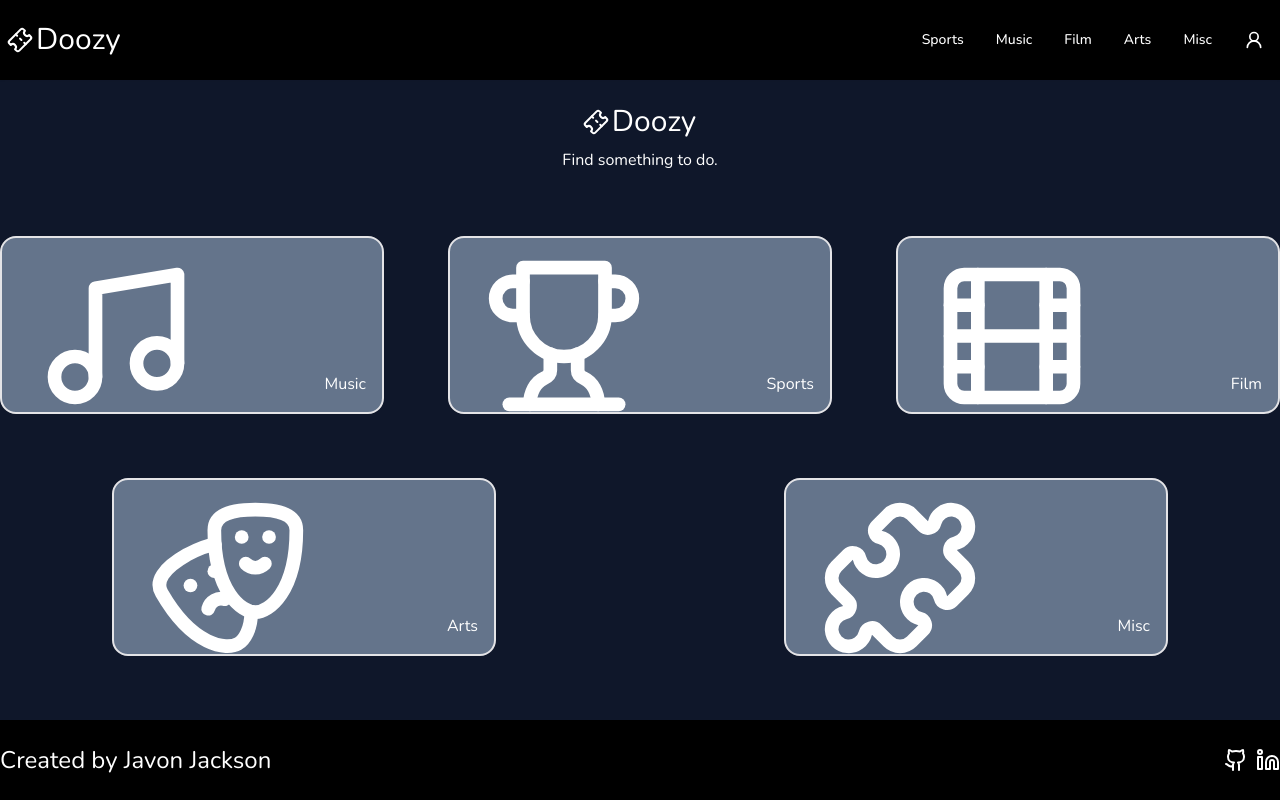
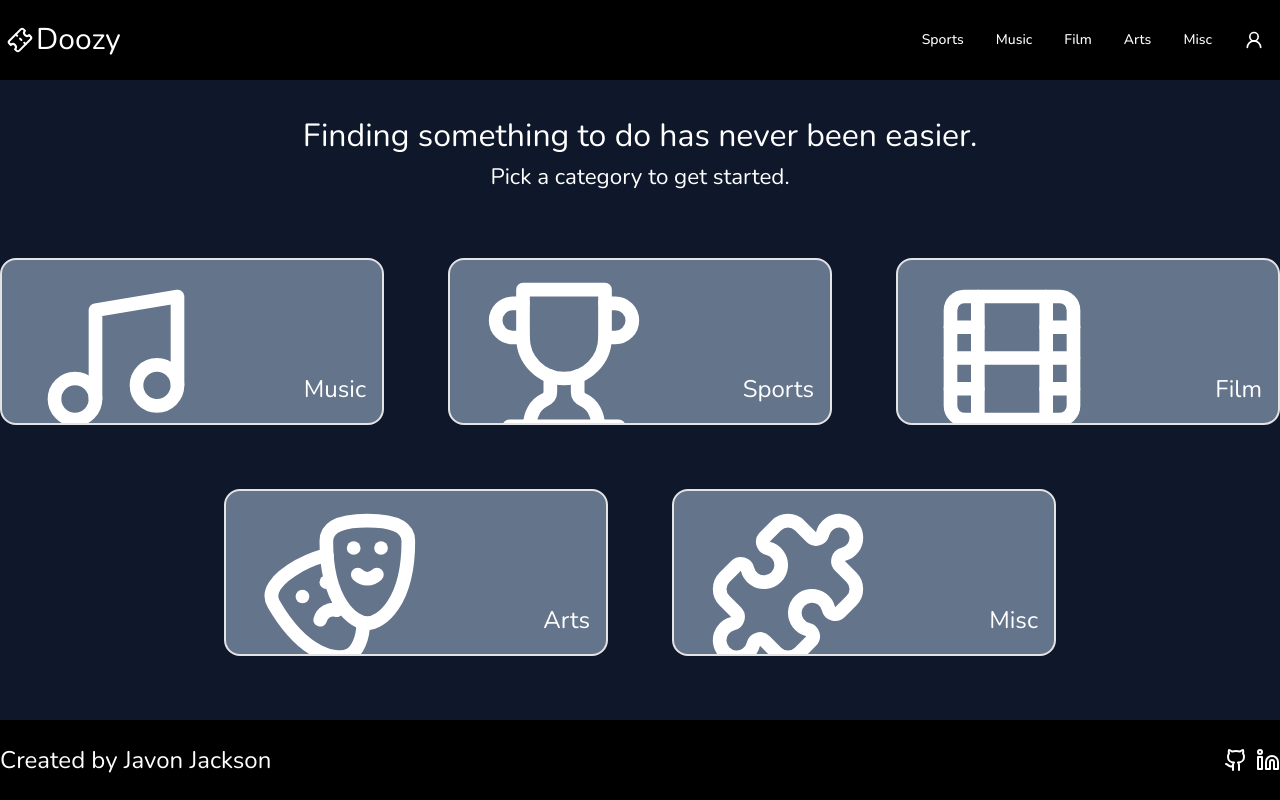
Before and after one commit to javonjax/doozy_event_finder, a React (Vite) app in the folder frontend/: page / in a window 1280 px wide. Built offline with nearby package versions, Linux system fonts and the light colour scheme.

Commit message:
Minor updates to homepage styling.

```diff
--- a/frontend/src/components/Home/Home.tsx
+++ b/frontend/src/components/Home/Home.tsx
@@ -5,23 +5,24 @@ import { Music, Trophy, Film, Drama, Puzzle } from 'lucide-react';
 const Home = () => {
   return (
     <div className='max-w-7xl w-full h-full flex flex-col items-center'>
-        <div className='w-full flex flex-col items-center mt-4'>
-            <Logo/>
-            <h1 className='text-[hsl(var(--text-color))] '>
-                Find something to do.
+        <div className='w-full flex flex-col items-center mt-8 text-[hsl(var(--text-color))]'>
+            <h1 className='text-[2rem]'>
+                Finding something to do has never been easier.
             </h1>
+            <h2 className='text-[1.4rem]'>
+                Pick a category to get started.
+            </h2>
         </div>
         <div className='w-full grow flex flex-col items-center gap-16 m-16'>
-            <div className='w-full flex grow justify-around items-center gap-16'>
+            <div className='w-full flex grow justify-center items-center gap-16'>
                 <HomeCard path={`/music`} label='Music' icon={<Music size={164}/>}/>
                 <HomeCard path={`/sports`} label='Sports' icon={<Trophy size={164}/>}/>
                 <HomeCard path={`/film`} label='Film' icon={<Film size={164}/>}/>
             </div>
-            <div className='w-full flex grow justify-around items-center gap-16'>
+            <div className='w-full flex grow justify-center items-center gap-16'>
                 <HomeCard path={`/arts`} label='Arts' icon={<Drama size={164}/>}/>
                 <HomeCard path={`/misc`} label='Misc' icon={<Puzzle size={164}/>}/>
             </div>
-
         </div>
     </div>
   );
--- a/frontend/src/components/Home/HomeCard.tsx
+++ b/frontend/src/components/Home/HomeCard.tsx
@@ -14,7 +14,7 @@ const HomeCard = ({ path, label, icon }: HomeCardProps): React.JSX.Element => {
       <div className='absolute top-4 left-8'>
         {icon}
       </div>
-      <h1 className='absolute bottom-4 right-4'>{label}</h1>
+      <label className='absolute bottom-4 right-4 text-[1.5rem]'>{label}</label>
     </NavLink>
   );
 };
```
